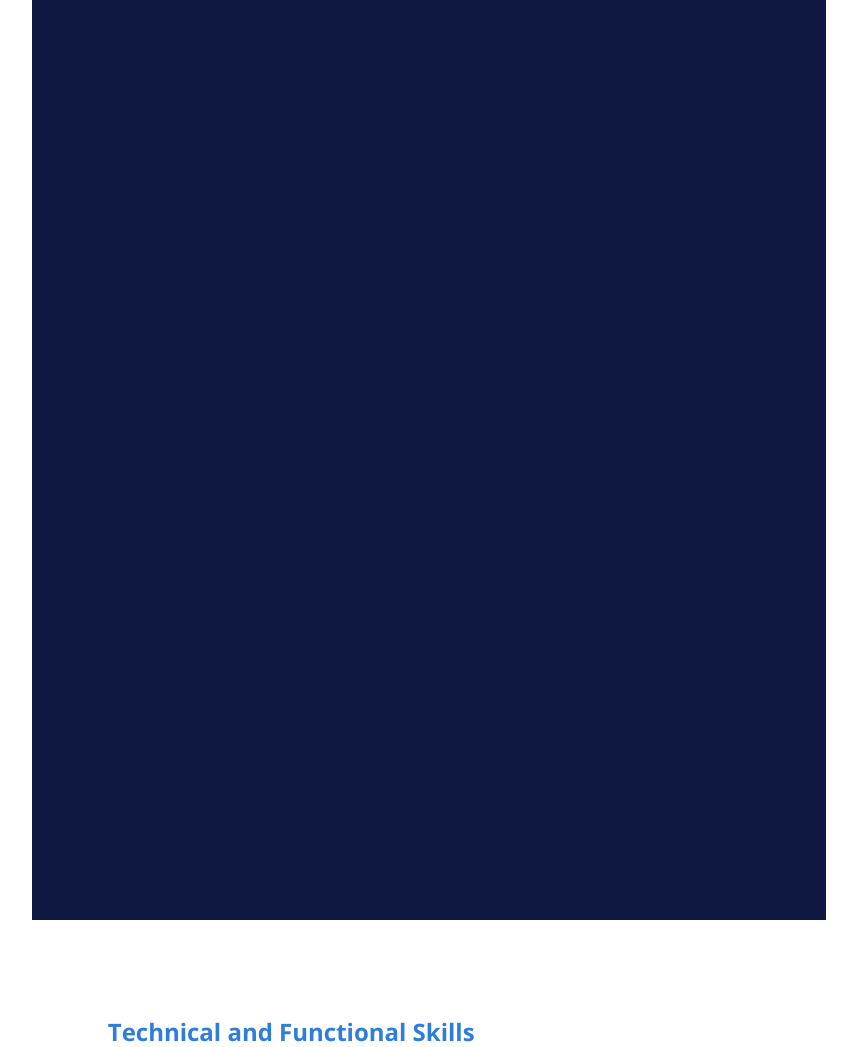
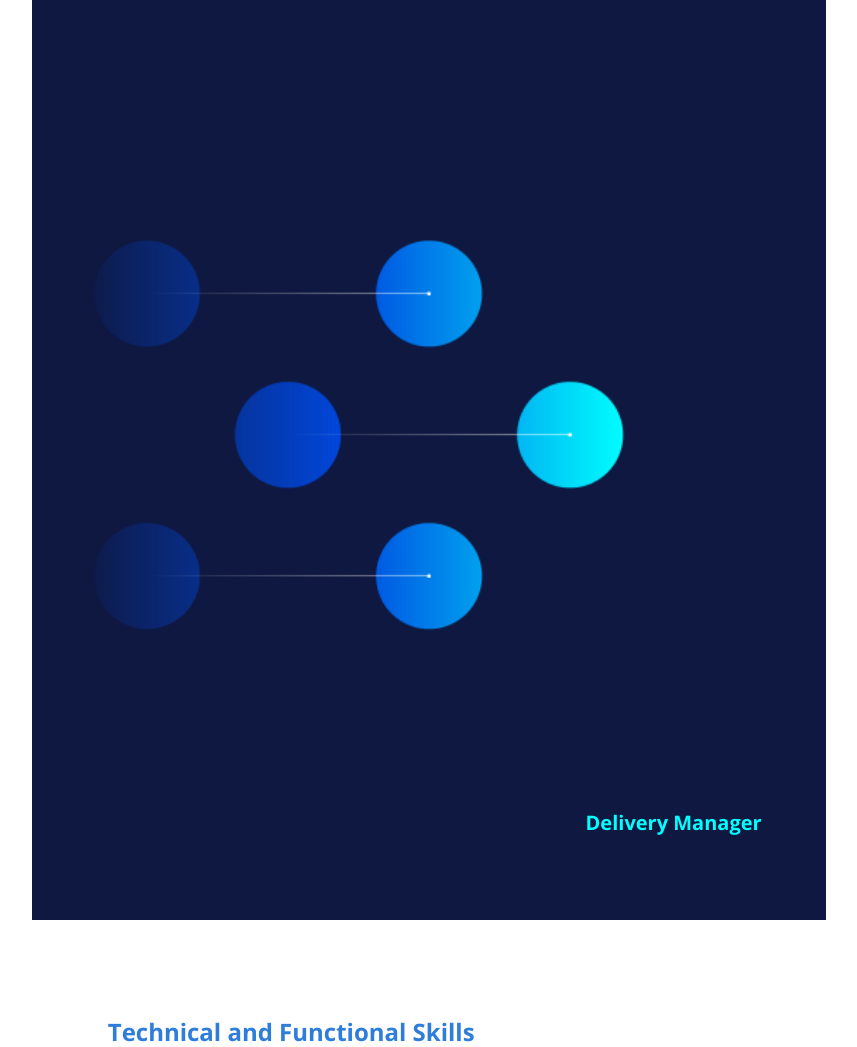
Before and after one commit to aym2020/cv-converter, a Flask app: template app/templates/cv_template.html in a window 1280 px wide. Shown: the part 203-1250 px from the top of the page, without its empty margins (211-1068 px from the left). Run offline with Flask 3, Linux system fonts and the light colour scheme; the template is opened without the code that fills it, so the values that code supplies are empty.

Commit message:
Initial commit 3

```diff
--- a/app/routes.py
+++ b/app/routes.py
@@ -113,6 +113,8 @@ def generate_cv():
         "name": request.form.get("name"),
         "first_name": request.form.get("first_name"),
         "job_title": request.form.get("job_title"),
+        "manager_name": request.form.get("manager_name"),
+        "manager_email": request.form.get("manager_email"),
         "skills": {},  # Initialize an empty dictionary for skills
         "languages": {
             "French": request.form.get("language_FRENCH", ""),
--- a/app/static/cv_styles.css
+++ b/app/static/cv_styles.css
@@ -42,23 +42,34 @@ body {
     background-color: #0f1840;
     color: white;
     text-align: center;
-    padding-top: 100mm;
+    padding-top: 50mm; /* Adjust this value to move content higher */
     display: flex;
     flex-direction: column;
-    align-items: center;
+    align-items: center; /* Center content horizontally */
     position: relative;
+    min-height: 297mm; /* Ensure the page takes full height */
+}
+
+.page-1 {
+    padding-top: 55mm; /* Move content even higher */
 }
 
 .page-1 h1 {
-    font-size: 60px;
+    font-size: 70px;
     color: #00ffff;
     margin: 0;
+    font-family: 'Tahoma', sans-serif;
+    font-weight: 400;
+
 }
 
 .page-1 h2 {
-    font-size: 24px;
+    font-size: 35px;
     color: white;
     margin: 10px 0 0;
+    font-family: 'Tahoma', sans-serif;
+    font-weight: 400;
+
 }
 
 /* Page 2 Styles */
@@ -132,6 +143,11 @@ body {
     color: white;
     text-align: left;
     padding: 50px;
+    position: relative; /* Ensure the laser container is positioned relative to this */
+    width: 210mm; /* Constrain to A4 width */
+    min-height: 297mm; /* Constrain to A4 height */
+    box-sizing: border-box; /* Include padding in width/height calculations */
+    overflow: hidden; /* Prevent overflow */
 }
 
 .last-page h3 {
@@ -177,3 +193,61 @@ body {
     width: 400px;
     height: auto;
 }
+
+/* Delivery Manager Information */
+.manager-info {
+    position: absolute;
+    bottom: 17mm; /* Adjust distance from the bottom */
+    right: 17mm; /* Adjust distance from the right */
+    text-align: right; /* Align text to the right */
+    color: white; /* Default text color */
+    font-size: 20px; /* Font size */
+    line-height: 1.2; /* Reduce line spacing */
+
+}
+
+.manager-info .delivery-manager {
+    color: #00ffff; /* Light blue for "Delivery Manager" */
+    font-weight: bold; /* Make it bold */
+    margin-bottom: 5px; /* Reduce space below "Delivery Manager" */
+}
+
+.manager-info .manager-name {
+    color: white; /* White for the name */
+}
+
+.manager-info .manager-email {
+    color: white; /* White for the email */
+}
+
+/* Conteneur de l'image Bulles */
+.bulles-container {
+    position: absolute; /* Position absolue pour superposer l'image */
+    bottom: 50mm; /* Distance depuis le bas */
+    left: -150px; /* Décaler l'image plus à gauche (ajustez cette valeur) */
+    z-index: 10; /* Placer l'image au premier plan */
+    text-align: center; /* Centrer l'image horizontalement */
+}
+
+/* Image Bulles */
+.bulles-image {
+    width: 900px; /* Ajustez la taille de l'image */
+    height: auto; /* Conserver le ratio de l'image */
+}
+
+/* Laser Image Container */
+.laser-container {
+    position: absolute; /* Position the image absolutely */
+    bottom: 20mm; /* Adjust distance from the bottom */
+    left: 50%; /* Center horizontally */
+    transform: translateX(-50%); /* Fine-tune horizontal centering */
+    z-index: 10; /* Ensure the image is above other elements */
+    text-align: center; /* Center the image horizontally */
+    max-width: 100%; /* Ensure the container doesn't exceed the page width */
+}
+
+/* Laser Image */
+.laser-image {
+    width: 800px; /* Set a fixed width for the image */
+    height: auto; /* Maintain aspect ratio */
+}
--- a/app/templates/cv_template.html
+++ b/app/templates/cv_template.html
@@ -22,6 +22,18 @@
         <!-- Candidate Information -->
         <h1>{{ data.first_name }} {{ data.name }}</h1>
         <h2>{{ data.job_title }}</h2>
+
+        <!-- Delivery Manager Information -->
+        <div class="manager-info">
+            <p class="delivery-manager">Delivery Manager</p>
+            <p class="manager-name">{{ data.manager_name }}</p>
+            <p class="manager-email">{{ data.manager_email }}</p>
+        </div>
+
+        <!-- Bulles Image -->
+        <div class="bulles-container">
+            <img src="{{ url_for('static', filename='bulles.png') }}" alt="Bulles Image" class="bulles-image">
+        </div>
     </div>
 
     <!-- Page 2 -->
@@ -68,6 +80,11 @@
             Launched on August 30, 2023, Randstad Digital has an in-depth understanding of the labor market, enabling us to support our clients in their digital transformation projects with our diversified and agile expertise and methodologies. Our 46,000 employees worldwide positively impact society by helping people achieve their full potential throughout their professional lives.<br><br>
             Randstad was founded in 1960, with its headquarters in Diemen, the Netherlands. In 2022, across our 39 markets, we helped over 2 million people find jobs that suited them and advised more than 230,000 clients on their talent needs. We generated €27.6 billion in revenue. Randstad N.V. is listed on Euronext Amsterdam.
         </p>
+
+        <!-- Laser Image -->
+        <div class="laser-container">
+            <img src="{{ url_for('static', filename='laser.png') }}" alt="Laser Image" class="laser-image">
+        </div>
     </div>
 </body>
 </html>
```
Also changed, not shown: app/templates/edit_form.html (+10 -0 lines), app/static/bulles.png (added), app/static/laser.png (added).
